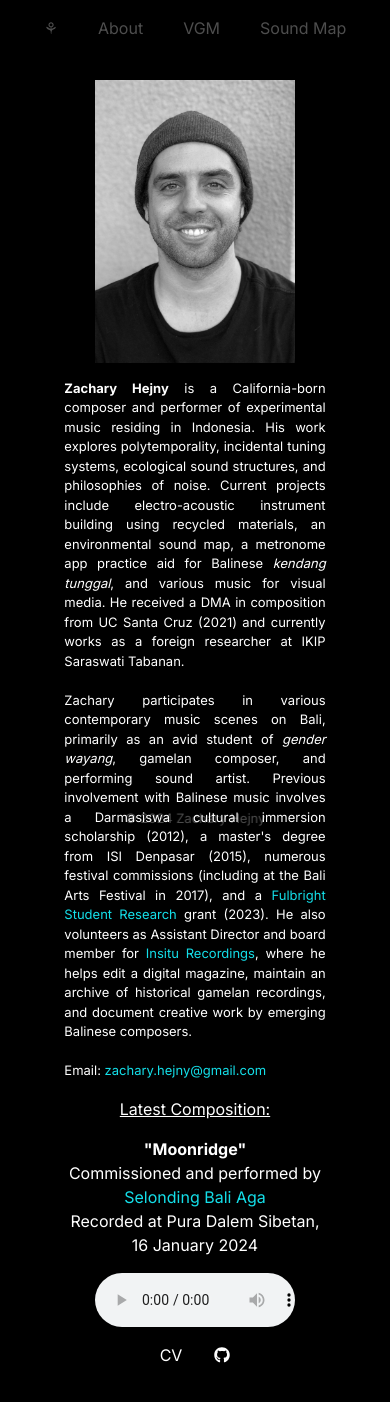
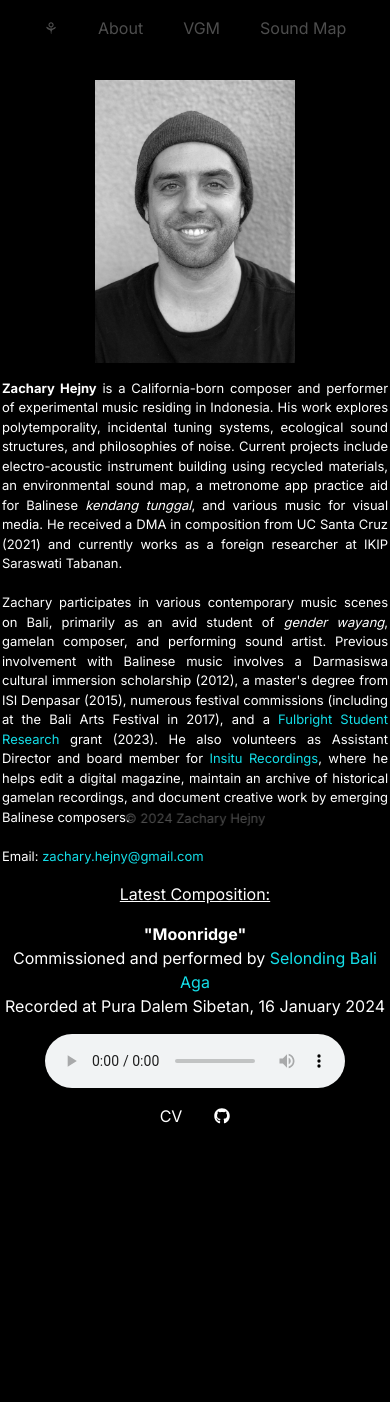
Before and after one commit to zhejny/personal-website, a Next.js app: page /about in a window 390 px wide. Shown: the top 1402 px of the page. After the commit the page ends 1176 px from the top, so only its background shows below. Built offline with nearby package versions, Linux system fonts and the light colour scheme.

Commit message:
Update globals.css

```diff
--- a/app/globals.css
+++ b/app/globals.css
@@ -94,11 +94,6 @@ footer {
   flex-direction: row;
   gap: 1rem;
   align-items: center flex-start;
-}
-
-.about-photo {
-  width: 200px;
-  height: 314px;
 }
 
 .about-featuredaudio {
@@ -228,6 +223,10 @@ footer {
     gap: 2.5rem;
   }
 
+  .about {
+    max-width: 99%;
+  }
+
   .about-subsection {
     flex-direction: column;
     align-items: center;
@@ -249,7 +248,7 @@ footer {
   }
 
   .about-featuredaudio-player {
-    width: 200px;
+    max-width: 100%;
   }
 
   .vgm-demo {
```
